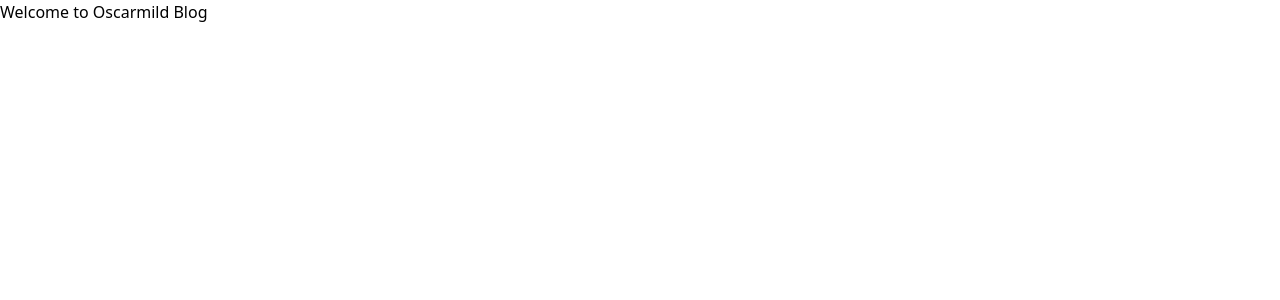
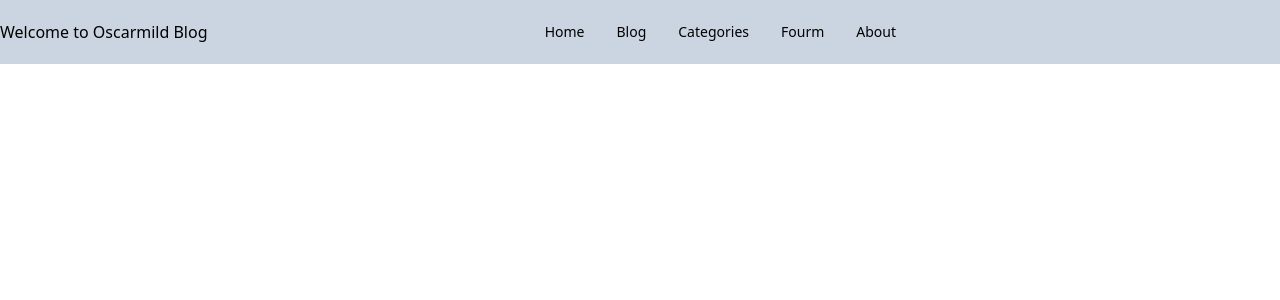
Before and after one commit to fromgopi/oscarmild-blog, a React app: page / in a window 1280 px wide. Shown: the top 300 px of the page. Built offline with nearby package versions, Linux system fonts and the light colour scheme; the HTML template or start-up script is replaced by a standard one.

Commit message:
Adding tailwind into repo
Signed-off-by: Gopi Krishna M <gopi.muktevi@gmail.com>

```diff
--- a/src/App.tsx
+++ b/src/App.tsx
@@ -1,9 +1,10 @@
 import React from "react";
+import Header from "./components/common/header/Header";
 
 const App: React.FC = () => {
     return(
         <div>
-            <h2>Welcome to Oscarmild Blog</h2>
+            <Header title="Welcome to Oscarmild Blog"></Header>
         </div>
     )
 }
--- /dev/null
+++ b/src/components/common/header/Header.tsx
@@ -0,0 +1,28 @@
+import React, {ReactElement,FC} from "react";
+
+interface Props {
+    title: String
+}
+
+const Header: FC<Props> = ({title}): ReactElement => {
+    return(
+        <nav className="flex justify-start items-center h-16 bg-slate-300">
+            <div className="container flex flex-wrap justify-between items-center mx-auto">
+                <a href="#" className="flex items-center">
+                    <h2>{title}</h2>
+                </a>
+                <div className="hidden w-full md:block md:w-auto mr-96">
+                    <ul className="flex flex-col  md:flex-row md:space-x-8 md:mt-0 md:text-sm md:font-medium md:border-0 bg-slate-300">
+                        <li className="block py-2 pr-4 pl-3 text-black rounded md:bg-transparent  md:p-0 ">Home</li>
+                        <li className="block py-2 pr-4 pl-3 text-black rounded md:bg-transparent  md:p-0 ">Blog</li>
+                        <li className="block py-2 pr-4 pl-3 text-black rounded md:bg-transparent  md:p-0 ">Categories</li>
+                        <li className="block py-2 pr-4 pl-3 text-black rounded md:bg-transparent  md:p-0 ">Fourm</li>
+                        <li className="block py-2 pr-4 pl-3 text-black rounded md:bg-transparent  md:p-0 ">About</li>
+                    </ul>
+                </div>
+            </div>
+        </nav>
+    )
+}
+
+export default Header;
```
Also changed, not shown: src/components/common/footer/Footer.tsx (added), src/components/layout/Layout.tsx (added).
